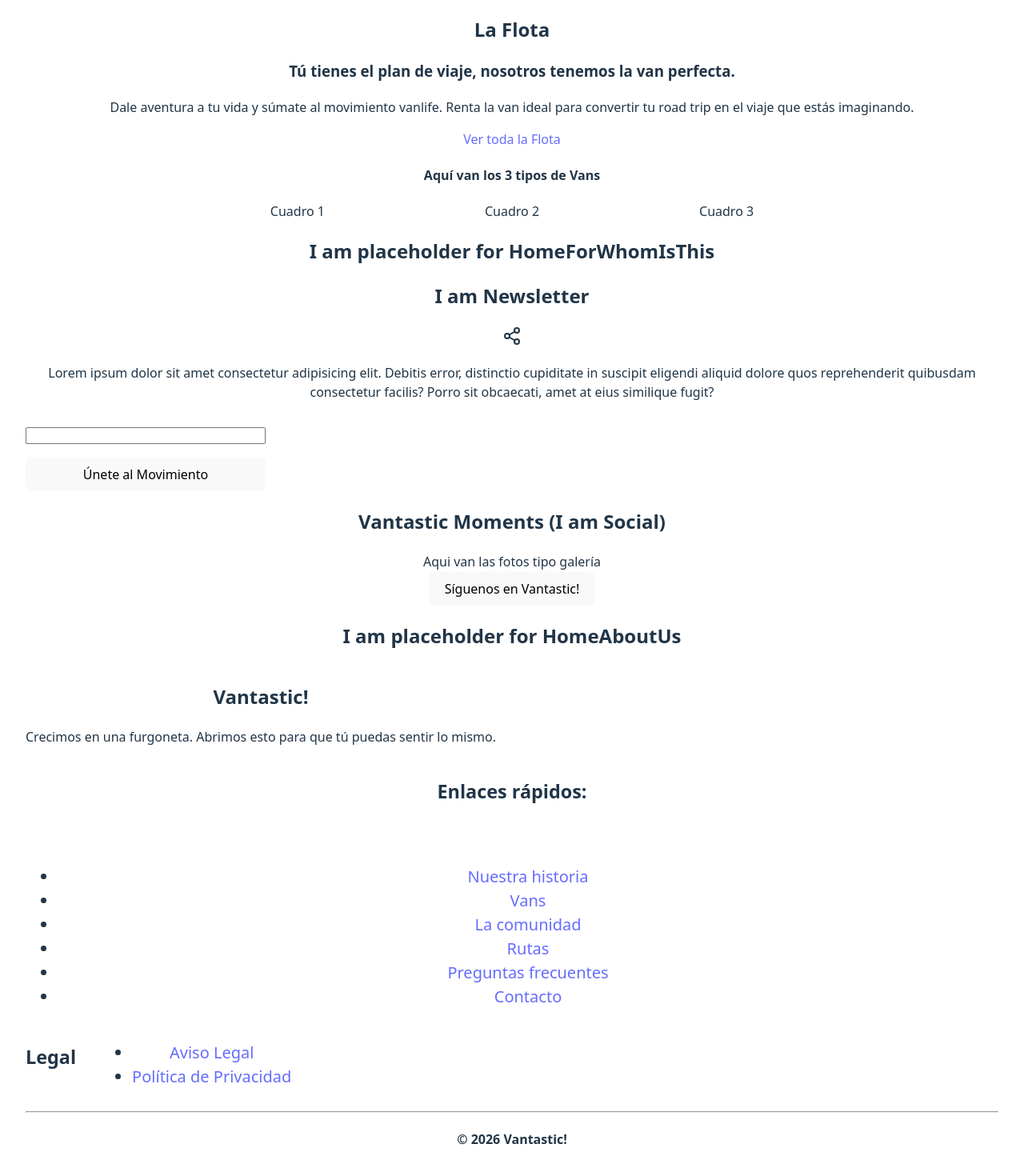
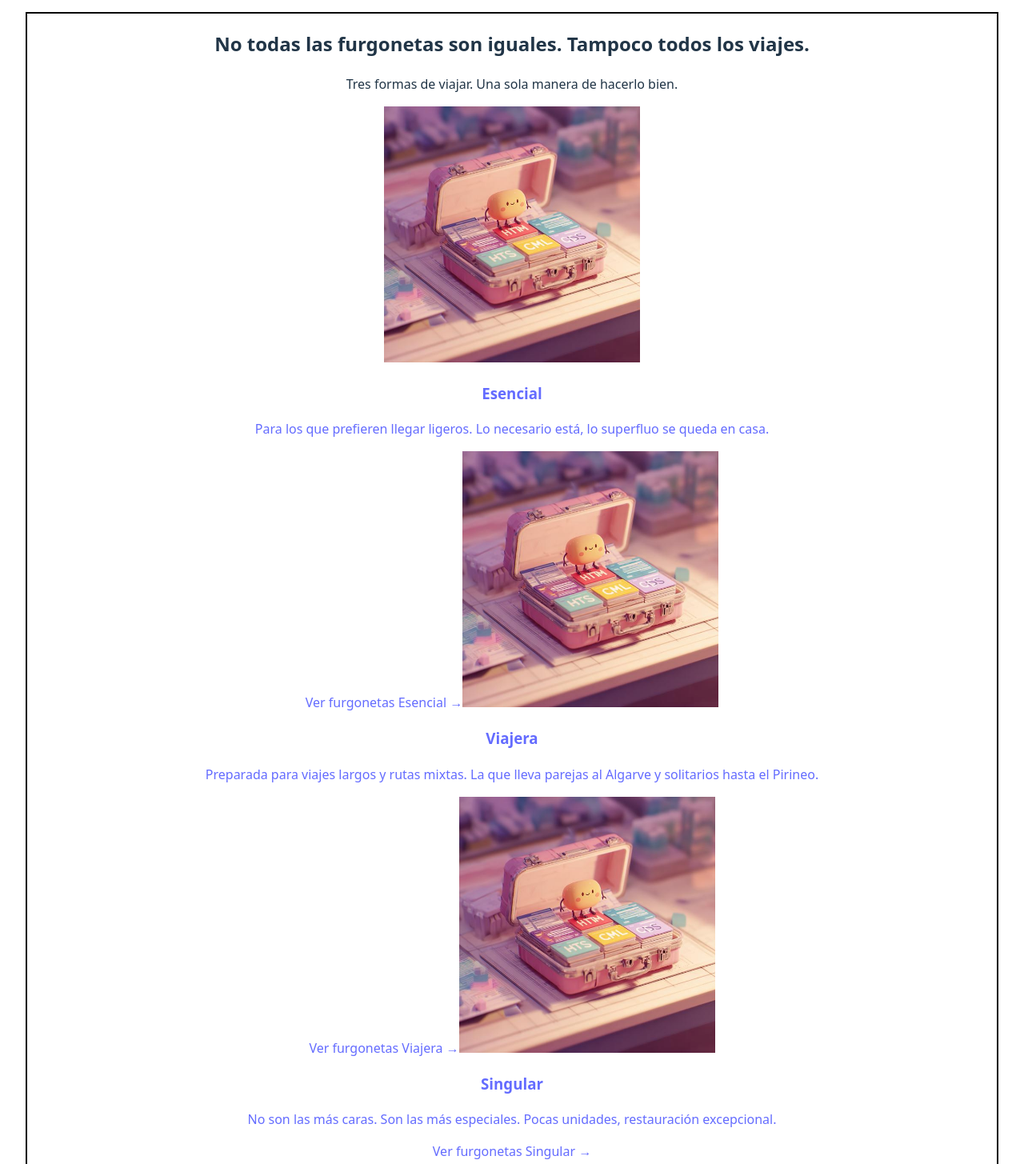
Before and after one commit to candytale55/vantastic, a React (Vite) app: page /home in a window 1280 px wide. Shown: the part 1200-2655 px from the top of the page at 80% size. Built offline with nearby package versions, Linux system fonts and the light colour scheme; what miragejs would draw is missing.

Commit message:
feat(HomeFleetPreview): update fleet preview section with new layout and content

```diff
--- a/src/index.css
+++ b/src/index.css
@@ -165,6 +165,6 @@ html {
   width: 45;
 }
 
-.placeholder-image {
+.placeholder-image, .card-image {
   height: 40vh;
 }
--- a/src/pages/sections/HomeFleetPreview.jsx
+++ b/src/pages/sections/HomeFleetPreview.jsx
@@ -1,21 +1,34 @@
 import { Link } from 'react-router-dom'
+import placeholder_image from '/src/assets/images/placeholder_image.jpg'
 
 export default function HomeFleetPreview() {
     return (
         <section
-            className="section"
+            className="home-fleet-preview-section border"
             id="fleet-section">
-            <h2>La Flota</h2>
-            <h3>Tú tienes el plan de viaje, nosotros tenemos la van perfecta.</h3>
-            <p>Dale aventura a tu vida y súmate al movimiento vanlife. Renta la van ideal para convertir tu road trip en el viaje que estás imaginando.</p>
-            <Link to="vans">Ver toda la Flota</Link>
-            <h4>Aquí van los 3 tipos de Vans</h4>
-            {/* //TODO: Cambiar por componente */}
-            <div className="fleet-gallery-container">
-                <div>Cuadro 1</div>
-                <div>Cuadro 2</div>
-                <div>Cuadro 3</div>
+            <h2>No todas las furgonetas son iguales. Tampoco todos los viajes.</h2>
+            <p class="subtitle">Tres formas de viajar. Una sola manera de hacerlo bien.</p>
+            <div class="fleet-type-cards-container">
+                <Link to="/vans?type=simple" class="fleet-type-card">
+                    <img src={placeholder_image} alt="Furgoneta tipo Esencial" class="card-image" />
+                    <h3>Esencial</h3>
+                    <p>Para los que prefieren llegar ligeros. Lo necesario está, lo superfluo se queda en casa.</p>
+                    <span class="cta-small">Ver furgonetas Esencial →</span>
+                </Link>
+                <Link to="/vans?type=rugged" class="fleet-type-card">
+                    <img src={placeholder_image} alt="Furgoneta tipo Viajera" class="card-image" />
+                    <h3>Viajera</h3>
+                    <p>Preparada para viajes largos y rutas mixtas. La que lleva parejas al Algarve y solitarios hasta el Pirineo.</p>
+                    <span class="cta-small">Ver furgonetas Viajera →</span>
+                </Link>
+                <Link to="/vans?type=luxury" class="fleet-type-card">
+                    <img src={placeholder_image} alt="Furgoneta tipo Singular" class="card-image" />
+                    <h3>Singular</h3>
+                    <p>No son las más caras. Son las más especiales. Pocas unidades, restauración excepcional.</p>
+                    <span class="cta-small">Ver furgonetas Singular →</span>
+                </Link>
             </div>
+            <Link to="/vans" class="cta-button-large">Ver toda la flota</Link>
         </section>
     )
 }
```
